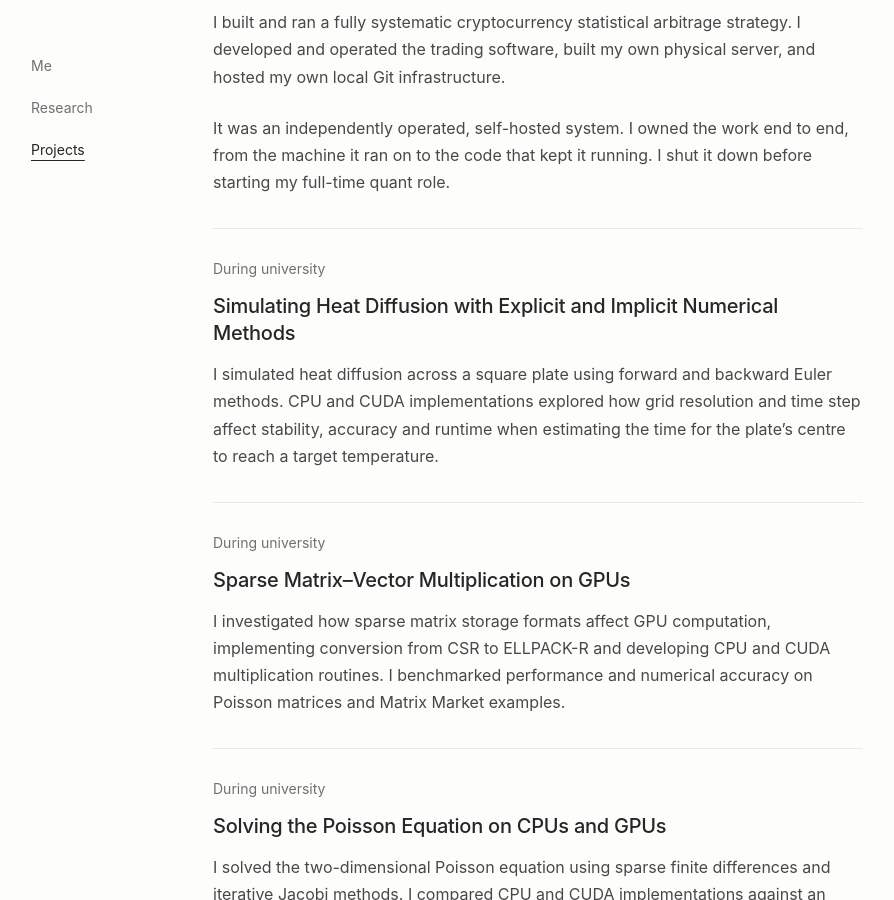
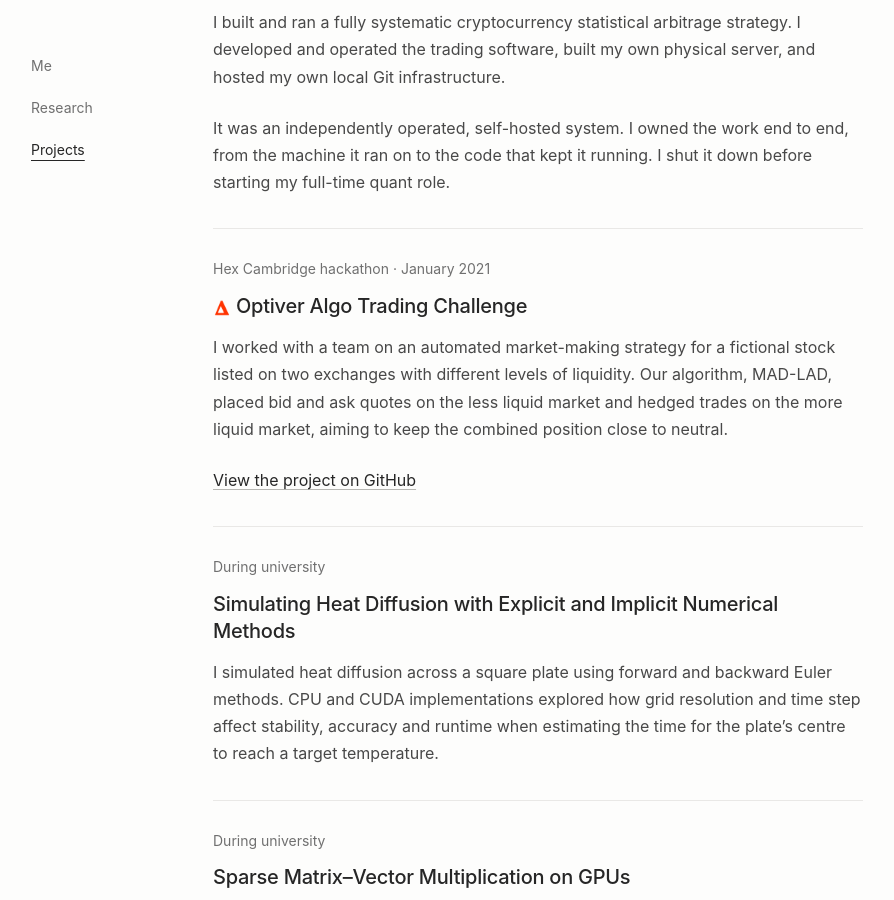
Before and after one commit to AFadhluddin/AFadhluddin.github.io, a Jekyll site: the page built from _pages/projects.html, in a window 1280 px wide and 900 px high, scrolled down 328 px. Shown: the whole window, without its empty margins (161-1055 px from the left). Built offline with Jekyll 4.4.1, drawn with Linux system fonts in a browser that asks for light colours.

Commit message:
Add Optiver hackathon trading project

```diff
--- a/_data/organisations.yml
+++ b/_data/organisations.yml
@@ -1,5 +1,10 @@
 # Logos are local, official site brand marks (see docs/asset-sources.md).
 # A missing/empty logo path gracefully renders the organisation name alone.
+optiver:
+  name: Optiver
+  logo: /assets/logos/optiver.png
+  width: 192
+  height: 192
 argo:
   name: "the company"
   logo: /assets/logos/argo.png
--- a/_pages/projects.html
+++ b/_pages/projects.html
@@ -9,6 +9,12 @@ description: Projects by Ahmed Fadhluddin, spanning systematic trading, numerica
   <h2 id="trading">Crypto stat arb trading</h2>
   <p>I built and ran a fully systematic cryptocurrency statistical arbitrage strategy. I developed and operated the trading software, built my own physical server, and hosted my own local Git infrastructure.</p>
   <p>It was an independently operated, self-hosted system. I owned the work end to end, from the machine it ran on to the code that kept it running. I shut it down before starting my full-time quant role.</p>
+</section>
+<section class="entry" aria-labelledby="optiver-challenge">
+  <p class="status">Hex Cambridge hackathon · January 2021</p>
+  <h2 id="optiver-challenge">{% include organisation.html id="optiver" %} Algo Trading Challenge</h2>
+  <p>I worked with a team on an automated market-making strategy for a fictional stock listed on two exchanges with different levels of liquidity. Our algorithm, MAD-LAD, placed bid and ask quotes on the less liquid market and hedged trades on the more liquid market, aiming to keep the combined position close to neutral.</p>
+  <p><a href="https://github.com/SeanNassimiha/Optiver-Algo-Trading-Challenge">View the project on GitHub</a></p>
 </section>
 <section class="entry" aria-labelledby="heat-diffusion">
   <p class="status">During university</p>
```
Also changed, not shown: docs/asset-sources.md (+1 -0 lines), assets/logos/optiver.png (added).
